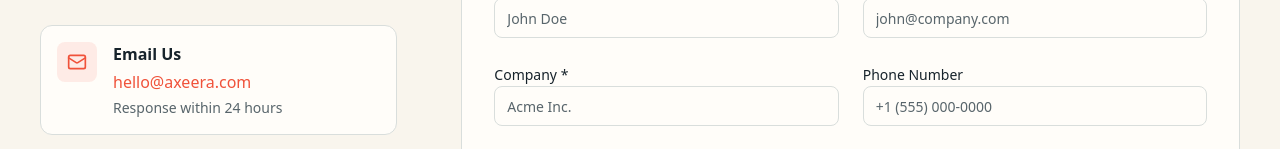
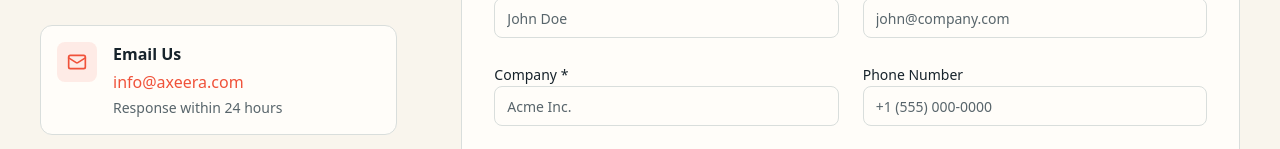
Before and after one commit to vivek14vr/axeera-updated, a Next.js app: page /contact in a window 1280 px wide. Shown: the part 803-952 px from the top of the page. Built offline with nearby package versions, Linux system fonts and the light colour scheme.

Commit message:
Update contact email handling

```diff
--- a/src/components/contact/contact-page.tsx
+++ b/src/components/contact/contact-page.tsx
@@ -95,7 +95,20 @@ export function ContactPageContent() {
 
       // In a real app, this would be an API call
       // For now, we'll open the default mail client with the form data
-      const mailtoLink = `mailto:hello@axeera.com?subject=New Project Inquiry: ${data.service}&body=Name: ${data.name}%0D%0AEmail: ${data.email}%0D%0ACompany: ${data.company}%0D%0APhone: ${data.phone || "Not provided"}%0D%0AService: ${data.service}%0D%0ABudget: ${data.budget}%0D%0ATimeline: ${data.timeline}%0D%0A%0D%0AMessage:%0D%0A${data.message}`;
+      const subject = `New Project Inquiry: ${data.service}`;
+      const body = [
+        `Name: ${data.name}`,
+        `Email: ${data.email}`,
+        `Company: ${data.company}`,
+        `Phone: ${data.phone || "Not provided"}`,
+        `Service: ${data.service}`,
+        `Budget: ${data.budget}`,
+        `Timeline: ${data.timeline}`,
+        "",
+        "Message:",
+        data.message,
+      ].join("\n");
+      const mailtoLink = `mailto:info@axeera.com?subject=${encodeURIComponent(subject)}&body=${encodeURIComponent(body)}`;
 
       window.location.href = mailtoLink;
 
@@ -104,7 +117,7 @@ export function ContactPageContent() {
       reset();
     } catch {
       setSubmitStatus("error");
-      setSubmitMessage("Something went wrong. Please try again or email us directly at hello@axeera.com");
+      setSubmitMessage("Something went wrong. Please try again or email us directly at info@axeera.com");
     }
   };
 
@@ -149,7 +162,7 @@ export function ContactPageContent() {
                   </div>
                   <div>
                     <h3 className="font-semibold">Email Us</h3>
-                    <a href="mailto:hello@axeera.com" className="text-primary hover:underline mt-1 block">hello@axeera.com</a>
+                    <a href="mailto:info@axeera.com" className="text-primary hover:underline mt-1 block">info@axeera.com</a>
                     <p className="text-sm text-muted-foreground mt-1">Response within 24 hours</p>
                   </div>
                 </div>
--- a/src/components/layout/footer.tsx
+++ b/src/components/layout/footer.tsx
@@ -129,8 +129,8 @@ export function Footer() {
             <address className="not-italic space-y-4 text-sm text-muted-foreground">
               <div className="flex items-start gap-3">
                 <Mail className="h-4 w-4 shrink-0 mt-0.5" aria-hidden="true" />
-                <a href="mailto:hello@axeera.com" className="hover:text-primary transition-colors">
-                  hello@axeera.com
+                <a href="mailto:info@axeera.com" className="hover:text-primary transition-colors">
+                  info@axeera.com
                 </a>
               </div>
               <div className="flex items-start gap-3">
--- a/src/lib/seo.ts
+++ b/src/lib/seo.ts
@@ -9,7 +9,7 @@ export const siteConfig = {
   twitterHandle: "@axeera",
   linkedin: "https://linkedin.com/company/axeera",
   github: "https://github.com/axeera",
-  email: "hello@axeera.com",
+  email: "info@axeera.com",
   phone: "+1 (555) 000-0000",
   address: "San Francisco, CA",
 };
```
